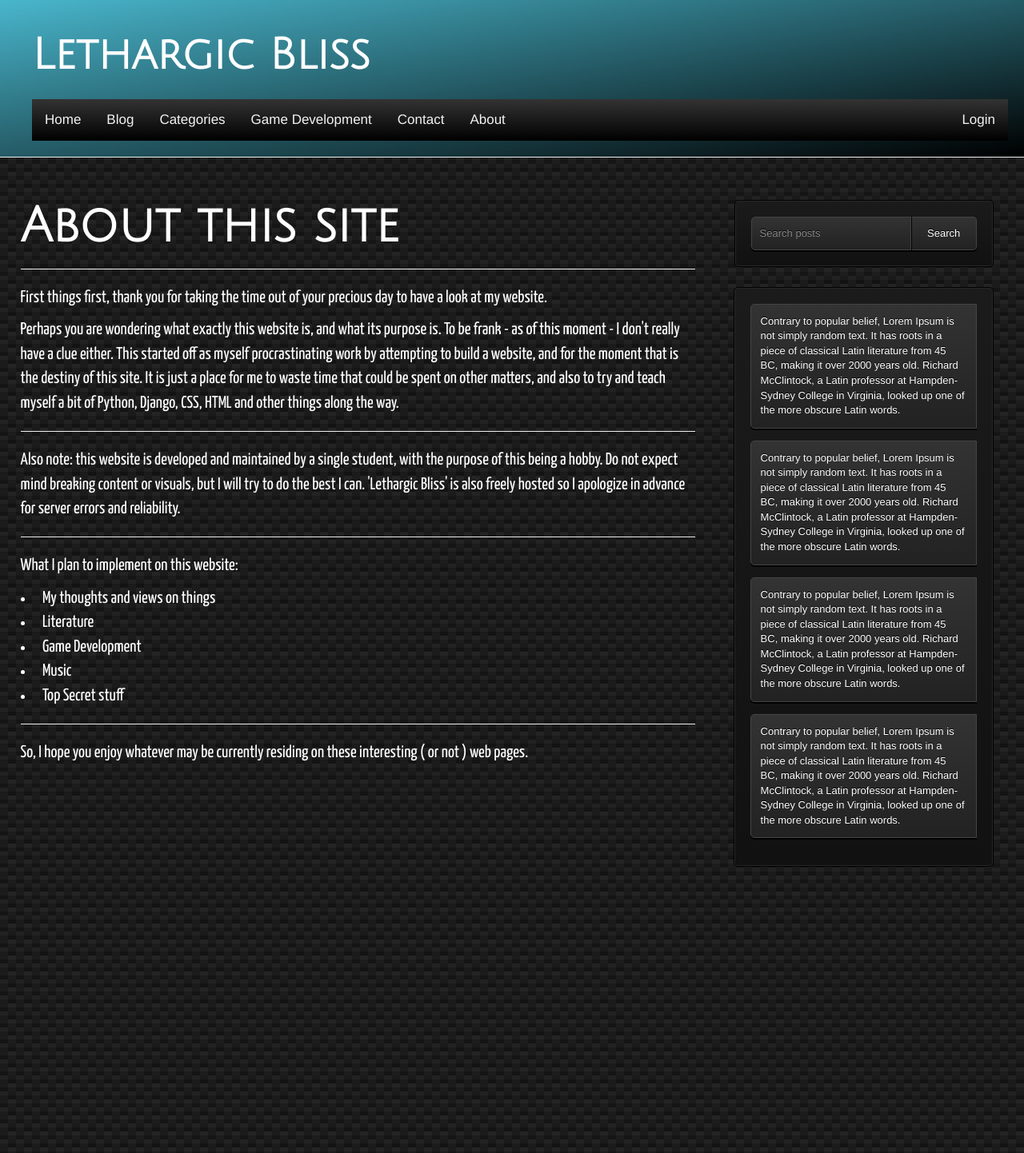
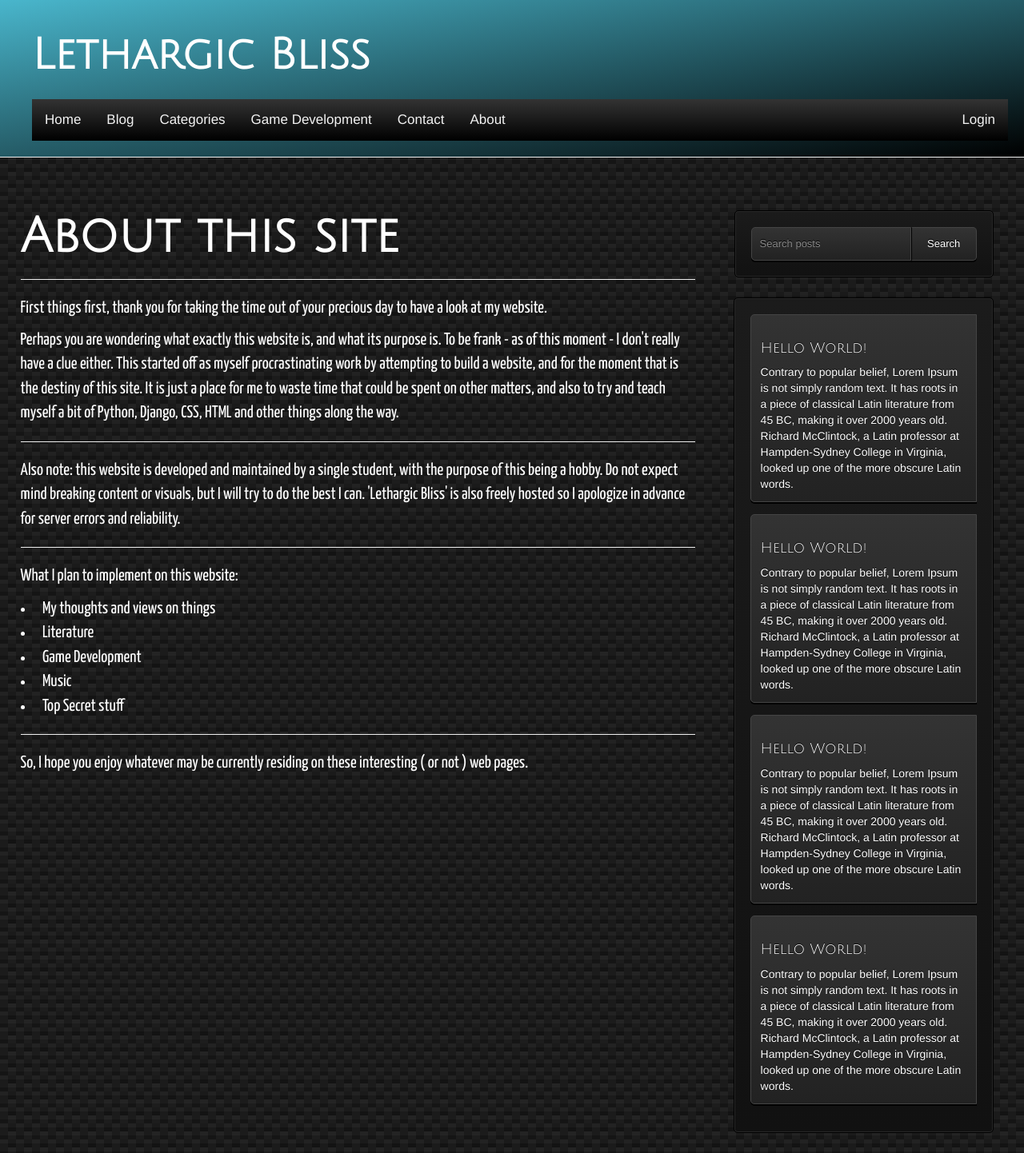
Before and after one commit to Hijaxxed/my-first-blog, a Django app: page /about in a window 1280 px wide. Shown: the whole page at 80% size. Run offline with Django 3.2, Linux system fonts and the light colour scheme; some libraries are stand-ins or nearby versions.

Commit message:
Tweaked sidepanel font and spacing

```diff
--- a/blog/static/css/blog.css
+++ b/blog/static/css/blog.css
@@ -40,7 +40,7 @@ body {
     font-family: 'Yanone Kaffeesatz';
     font-size: 16pt;
     margin-left: 2%;
-    padding-top:1%;
+    padding-top:2%;
     width:100%;
 
 
@@ -49,9 +49,9 @@ body {
 /* ***** SIDEBAR ***** */
 
 .sidepanel {
-	padding-top:1%;
+	padding-top:2%;
+	padding-bottom:2%;
 	padding-right:3%;
-
 	float:right;
 }
 
@@ -74,7 +74,6 @@ body {
 	border-radius: 5px;
 	box-shadow: inset 0 0 0 1px #272727;
 	display: inline-block;
-	font-size: 0px;
 	margin: 20px auto 0;
 	padding: 20px;
 	position: relative;
@@ -92,7 +91,7 @@ body {
 	display: block;
 	text-align:left;
 	font-family: 'Cabin', helvetica, arial, sans-serif;
-	font-size: 13px;
+	font-size: 14px;
 	font-weight: 400;
 	margin-bottom: 15px;
 	padding: 12px;
@@ -111,6 +110,10 @@ body {
    color: #888;
 }
 
+.sidebar h1 {
+	font-size:18px;
+}
+
 /* ***** SEARCHBAR ***** */
 
 @import url(https://fonts.googleapis.com/css?family=Cabin:400);
@@ -119,7 +122,6 @@ body {
 
 	position: relative;
 	text-align: right;
-	width: 100%;
 
 
 }
--- a/blog/templates/blog/base.html
+++ b/blog/templates/blog/base.html
@@ -77,19 +77,19 @@
 				<div class="sidebar-wrapper">
 				<div class="sidebar">
 
-				<div>Contrary to popular belief, Lorem Ipsum is not simply random text. It has roots in a piece of classical Latin literature from 45 BC, making it over 2000 years old.
+				<div><h1>Hello World!</h1>Contrary to popular belief, Lorem Ipsum is not simply random text. It has roots in a piece of classical Latin literature from 45 BC, making it over 2000 years old.
 Richard McClintock, a Latin professor at Hampden-Sydney College in Virginia, looked up one of the more obscure Latin words.
 				</div>
 
-				<div>Contrary to popular belief, Lorem Ipsum is not simply random text. It has roots in a piece of classical Latin literature from 45 BC, making it over 2000 years old.
+				<div><h1>Hello World!</h1>Contrary to popular belief, Lorem Ipsum is not simply random text. It has roots in a piece of classical Latin literature from 45 BC, making it over 2000 years old.
 Richard McClintock, a Latin professor at Hampden-Sydney College in Virginia, looked up one of the more obscure Latin words.
 				</div>
 
-				<div>Contrary to popular belief, Lorem Ipsum is not simply random text. It has roots in a piece of classical Latin literature from 45 BC, making it over 2000 years old.
+				<div><h1>Hello World!</h1>Contrary to popular belief, Lorem Ipsum is not simply random text. It has roots in a piece of classical Latin literature from 45 BC, making it over 2000 years old.
 Richard McClintock, a Latin professor at Hampden-Sydney College in Virginia, looked up one of the more obscure Latin words.
 				</div>
 
-				<div>Contrary to popular belief, Lorem Ipsum is not simply random text. It has roots in a piece of classical Latin literature from 45 BC, making it over 2000 years old.
+				<div><h1>Hello World!</h1>Contrary to popular belief, Lorem Ipsum is not simply random text. It has roots in a piece of classical Latin literature from 45 BC, making it over 2000 years old.
 Richard McClintock, a Latin professor at Hampden-Sydney College in Virginia, looked up one of the more obscure Latin words.
 				</div>
 
```
